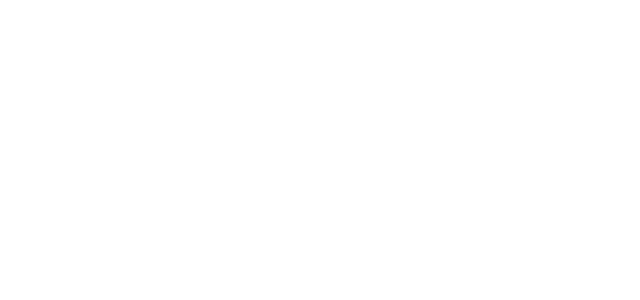
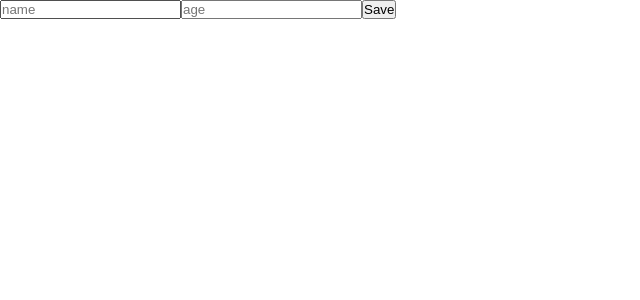
Before and after one commit to KrestonosecUA/reactprojects, a React (Create React App) app: page / in a window 1280 px wide. Shown: the top 300 px of the page, without its empty margins (0-640 px from the left). Built offline with nearby package versions, Linux system fonts and the light colour scheme; the HTML template or start-up script is replaced by a standard one.

Commit message:
lesson3/part1

```diff
--- a/src/App.js
+++ b/src/App.js
@@ -1,9 +1,44 @@
-import React from 'react';
+import React, {useRef, useState} from 'react';
 
 const App = () => {
+
+    //const [count, setCount] = useState(0)
+
+    const name = useRef();
+    const age = useRef();
+
+    const [user, setUser] = useState({})
+
+    const save = (event) => {
+        event.preventDefault(); //- сторінка не оновлюється після кліку на кнопку
+
+        console.log(event.target.name.value); // дані з поля форми
+        console.log(event.target.age.value);
+
+    }
+
+    console.log(user);
+    const handler = (event) => {
+        event.preventDefault();
+        setUser(prevState => ({...prevState, [event.target.name]:event.target.value}))
+    }
+
+
+
     return (
         <div>
+            {/*
+            кнопка яка збільшує на оддиницю
+            <div>count: {count}</div>
+            <button onClick={() => setCount(prev => prev + 1)}>inc</button>
+            або
+            <button onClick={() => setCount(count + 1)}>inc</button>*/}
 
+            <form onSubmit={save}>
+                <input type="text" placeholder={'name'} name={'name'} onChange={handler}/>
+                <input type="text" placeholder={'age'} name={'age'} onChange={handler}/>
+                <button>Save</button>
+            </form>
         </div>
     );
 };
```
